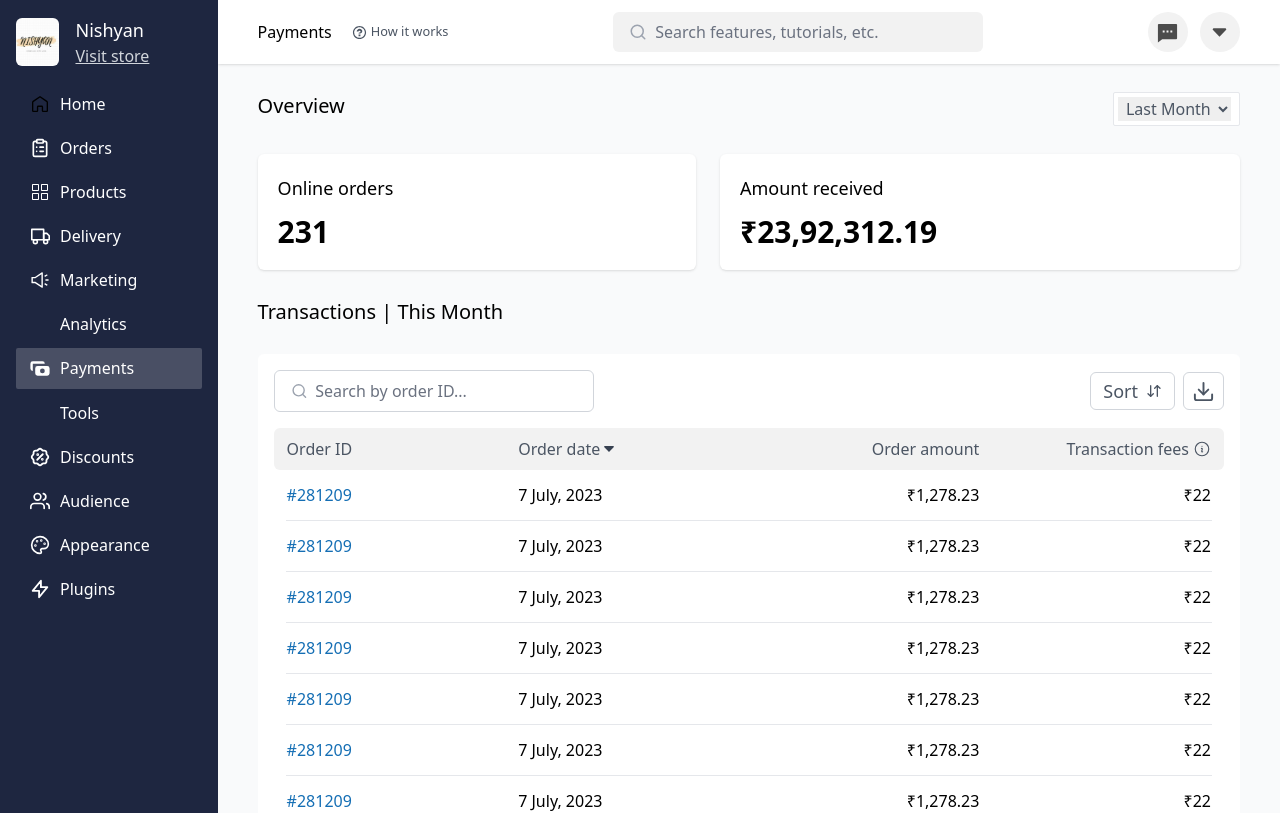
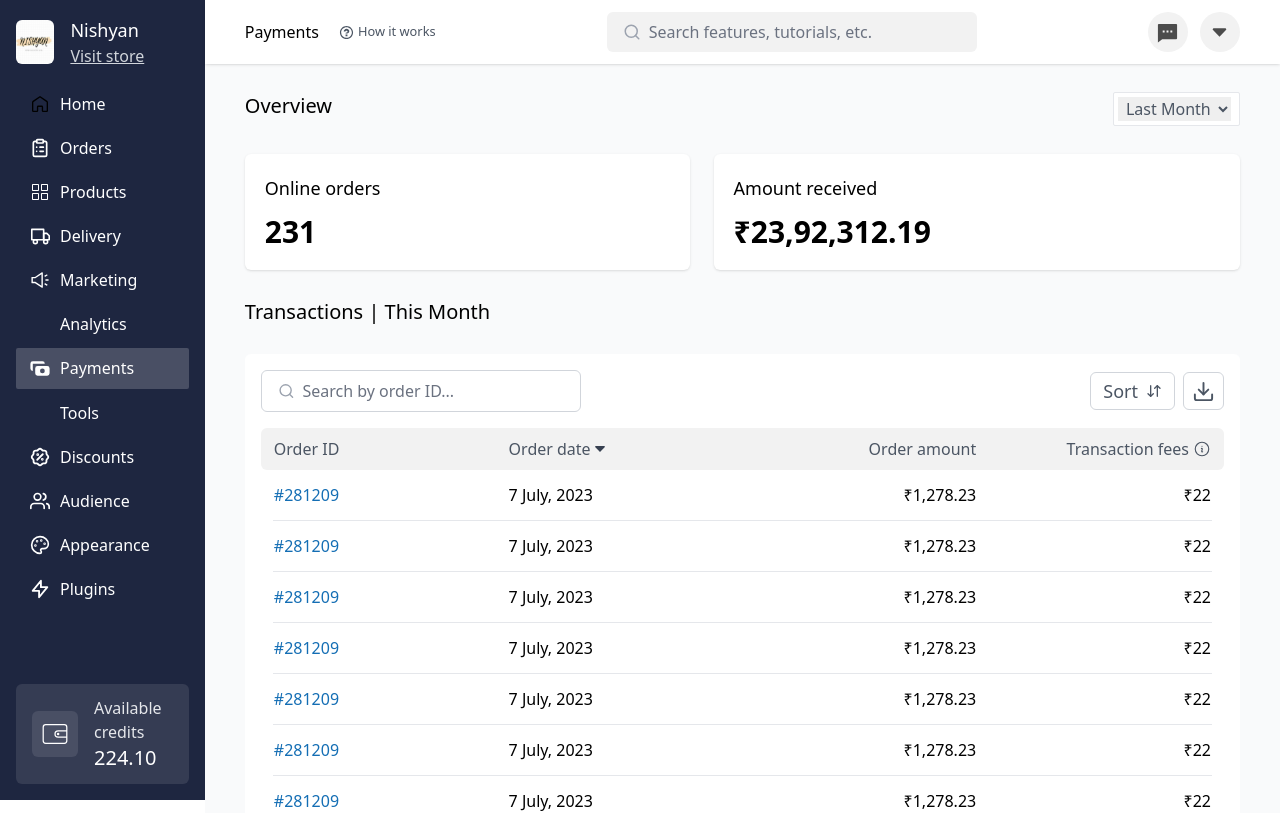
Before and after one commit to Abhijitkr/Dukaan-Assignment, a React (Vite) app: page / in a window 1280 px wide. Shown: the top 813 px of the page. Built offline with nearby package versions, Linux system fonts and the light colour scheme; some icons are missing.

Commit message:
Fixes the Header and the sidebar rest components are scrollable

```diff
--- a/src/payments/Payouts.jsx
+++ b/src/payments/Payouts.jsx
@@ -17,7 +17,7 @@ const transactions = [
   },
 ];
 
-const transactionData = Array.from({ length: 10 }, () => transactions[0]);
+const transactionData = Array.from({ length: 20 }, () => transactions[0]);
 
 export default function Payouts() {
   const [inputFocus, setInputFocus] = useState(false);
@@ -25,12 +25,12 @@ export default function Payouts() {
 
   return (
     <div className="flex w-full">
-      <div className="w-[17%]">
+      <div className="w-[16%] relative">
         <Sidebar />
       </div>
-      <div className="w-[83%] bg-gray-50">
+      <div className="w-[84%] bg-gray-50">
         <Header />
-        <div className="flex justify-between py-7 px-10">
+        <div className="flex justify-between py-7 px-10 mt-16">
           <h3 className="text-xl font-medium">Overview</h3>
           <div className="text-gray-600 border p-1 px-1 pr-2 cursor-pointer bg-white rounded-sm">
             <select
--- a/src/payments/components/Header.jsx
+++ b/src/payments/components/Header.jsx
@@ -8,7 +8,7 @@ export default function Header() {
   const [inputFocus, setInputFocus] = useState(false);
 
   return (
-    <section className="flex justify-between items-center shadow px-10 h-16 bg-white">
+    <section className="flex justify-between items-center shadow px-10 h-16 bg-white fixed w-[84%]">
       <div className="flex gap-5">
         <h4>Payments</h4>
         <small className="flex items-center gap-1 text-gray-600">
--- a/src/payments/components/Sidebar.jsx
+++ b/src/payments/components/Sidebar.jsx
@@ -4,13 +4,13 @@ import menus from "../data";
 
 export default function Sidebar() {
   return (
-    <div className="bg-[#1e2640] text-white h-full relative">
+    <div className="bg-[#1e2640] text-white h-screen fixed w-[16%]">
       <div className="flex gap-4 p-4 items-center">
-        <div className="w-16">
+        <div className="w-14">
           <img
             src="src\payments\images\logo.png"
             alt="Nishyan"
-            className="rounded-md h-12 w-full"
+            className="rounded-md h-11 w-full"
           />
         </div>
         <div className="flex w-full justify-between items-center">
@@ -44,13 +44,15 @@ export default function Sidebar() {
           : null}
       </div>
 
-      <div className="absolute bottom-5 left-5 w-[85%] bg-[#353c53] rounded-md flex px-4 py-3 items-center gap-6">
-        <div className="bg-[#494f64] p-2 rounded-md">
-          <CiWallet size="30" />
-        </div>
-        <div>
-          <h5 className="text-gray-200">Available credits</h5>
-          <h4 className="text-xl font-medium">222.10</h4>
+      <div className="absolute bottom-4 flex w-full">
+        <div className="bg-[#353c53] rounded-md flex px-4 py-3 items-center gap-4 w-full mx-4">
+          <div className="bg-[#494f64] p-2 rounded-md">
+            <CiWallet size="30" />
+          </div>
+          <div>
+            <h5 className="text-gray-200">Available credits</h5>
+            <h4 className="text-xl font-medium">224.10</h4>
+          </div>
         </div>
       </div>
     </div>
```
